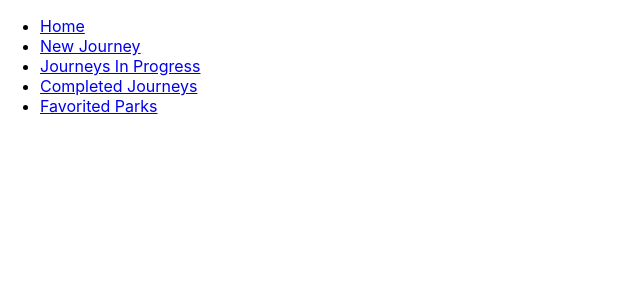
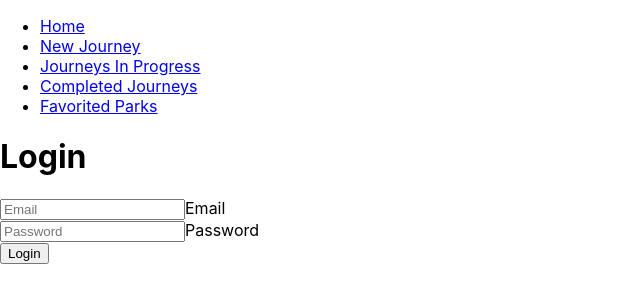
Before and after one commit to MattMrak/the-american-journey, a React (Create React App) app: page /login in a window 1280 px wide. Shown: the top 302 px of the page, without its empty margins (0-640 px from the left). Built offline with nearby package versions, Linux system fonts and the light colour scheme.

Commit message:
/login route & Login.js form created

```diff
--- /dev/null
+++ b/src/components/Login.js
@@ -0,0 +1,22 @@
+import React, { Component } from 'react';
+
+class Login extends Component {
+    render() {
+        return (
+            <form>
+                <h1>Login</h1>
+                <div>
+                <input type="text" name="email" placeholder="Email" />
+                <label htmlFor="email">Email</label>
+                </div>
+                <div>
+                <input type="password" name="password" placeholder="Password" />
+                <label htmlFor="password">Password</label>
+                </div>
+                <input type="submit" value="Login" />
+            </form>
+        );
+    }
+}
+
+export default Login;
--- a/src/index.js
+++ b/src/index.js
@@ -11,6 +11,7 @@
 import JourneysInProgress from './components/JourneysInProgress';
 import CompletedJourneys from './components/CompletedJourneys';
 import FavoritedParks from './components/FavoritedParks';
+import Login from './components/Login';
 import { BrowserRouter as Router, Route } from 'react-router-dom';
 // import reportWebVitals from './reportWebVitals';
 
@@ -33,6 +34,7 @@
       <Route exact path="/journeysinprogress" component={JourneysInProgress} />
       <Route exact path="/completedjourneys" component={CompletedJourneys} />
       <Route exact path="/favoritedparks" component={FavoritedParks} />
+      <Route exact path="/login" component={Login} />
     </div>
   </Router>),
   document.getElementById('root')
```
